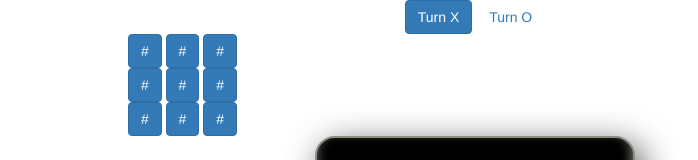
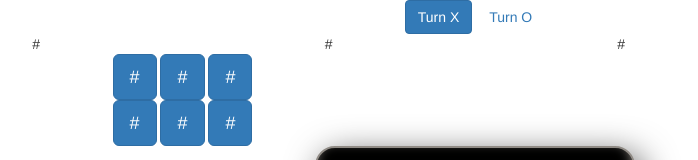
Before and after one commit to trothaar/fcc-tictactoe, a plain HTML site: page index.html in a window 1280 px wide. Shown: the top 160 px of the page, without its empty margins (165-863 px from the left). Drawn offline with nearby package versions, Linux system fonts and the light colour scheme.

Commit message:
Add files via upload

```diff
--- a/index.html
+++ b/index.html
@@ -51,26 +51,25 @@
 
 <!-- First Row of Squares -->
 <div class = "row">
-<div class = "col-md-6">
-  <a class = "btn btn-primary tic" id="0">#</a>
-  <a class = "btn btn-primary tic" id="1">#</a>
-  <a class = "btn btn-primary tic" id="2">#</a>
-</div></div>
+  <div class = "container text-center col-md-3 tic" id="1"> </div>
+  <div class = "container text-center col-md-3 tic" id="0"> </div>
+  <div class = "container text-center col-md-3 tic" id="2"> </div>
+</div>
 
 <!-- Second Row of Squares -->
 <div class = "row">
 <div class = "col-md-6">
-  <a class = "btn btn-primary tic" id="3">#</a>
-  <a class = "btn btn-primary tic" id="4">#</a>
-  <a class = "btn btn-primary tic" id="5">#</a>
+  <a class = "btn btn-primary btn-lg tic" id="3">#</a>
+  <a class = "btn btn-primary btn-lg tic" id="4">#</a>
+  <a class = "btn btn-primary btn-lg tic" id="5">#</a>
 </div></div>
 
 <!-- Third Row of Squares -->
 <div class = "row">
 <div class = "col-md-6">
-  <a class = "btn btn-primary tic" id="6">#</a>
-  <a class = "btn btn-primary tic" id="7">#</a>
-  <a class = "btn btn-primary tic" id="8">#</a>
+  <a class = "btn btn-primary btn-lg tic" id="6">#</a>
+  <a class = "btn btn-primary btn-lg tic" id="7">#</a>
+  <a class = "btn btn-primary btn-lg tic" id="8">#</a>
 </div></div>
 
 </div>
```
